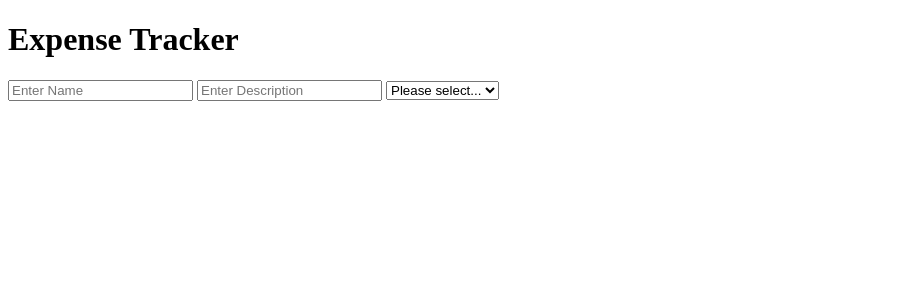
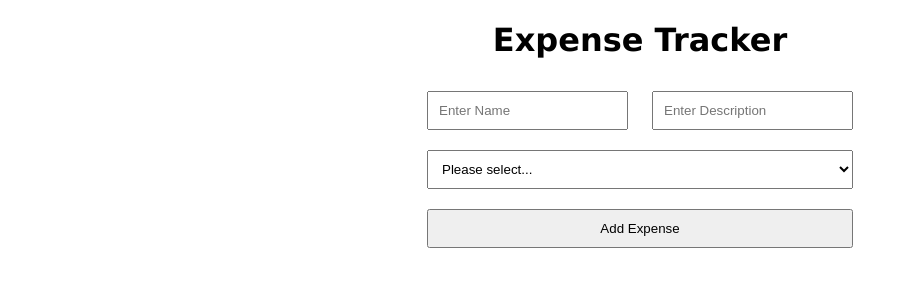
Before and after one commit to PDM-03/expense-tracker-app, a plain HTML site: page index.html in a window 1280 px wide. Shown: the whole page, without its empty margins (0-908 px from the left). Drawn offline with Linux system fonts and the light colour scheme.

Commit message:
Added basic styling

```diff
--- a/index.html
+++ b/index.html
@@ -8,14 +8,16 @@
 </head>
 <body>
 
-    <div>
-        <div>
+    <div class="top-bar-container">
         <h1>Expense Tracker</h1>
     </div>
 
+    <div class="user-input-container">
         <div>
             <input type="text" placeholder="Enter Name"/>
             <input type="text" placeholder="Enter Description"/>
+        </div>
+
         <select name="category" id="category">
             <option value="Select">Please select...</option>
             <option value="Food">Food</option>
@@ -23,10 +25,12 @@
             <option value="Bills">Bills</option>
             <option value="Other">Other</option>
         </select>
-        </div>
+        <button type="button">Add Expense</button>
     </div>
 
+    <div class="content-container">
 
+    </div>
 
     <script src="js/scripts.js" ></script>
 </body>
--- a/styles/stylesheet.css
+++ b/styles/stylesheet.css
@@ -0,0 +1,17 @@
+.top-bar-container {
+    font-family: Verdana, Geneva, Tahoma, sans-serif;
+    text-align: center;
+}
+
+.user-input-container {
+    display: flex;
+    justify-content: center;
+    flex-direction: column;
+    flex-wrap: wrap;
+    align-content: center;
+}
+
+.user-input-container input, select, button {
+    padding: 10px;
+    margin: 10px;
+}
```
Lines whose indentation alone changed are shown as unchanged.
